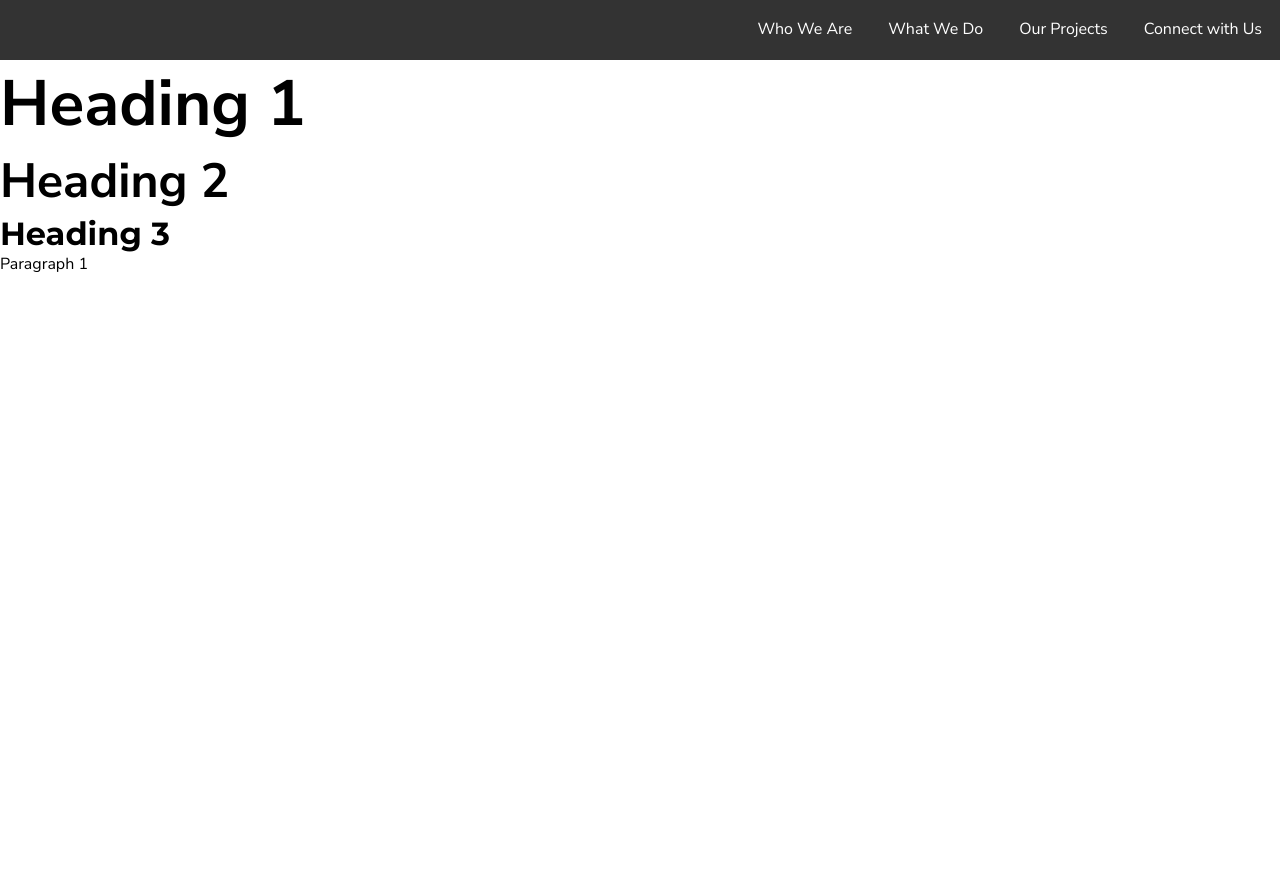
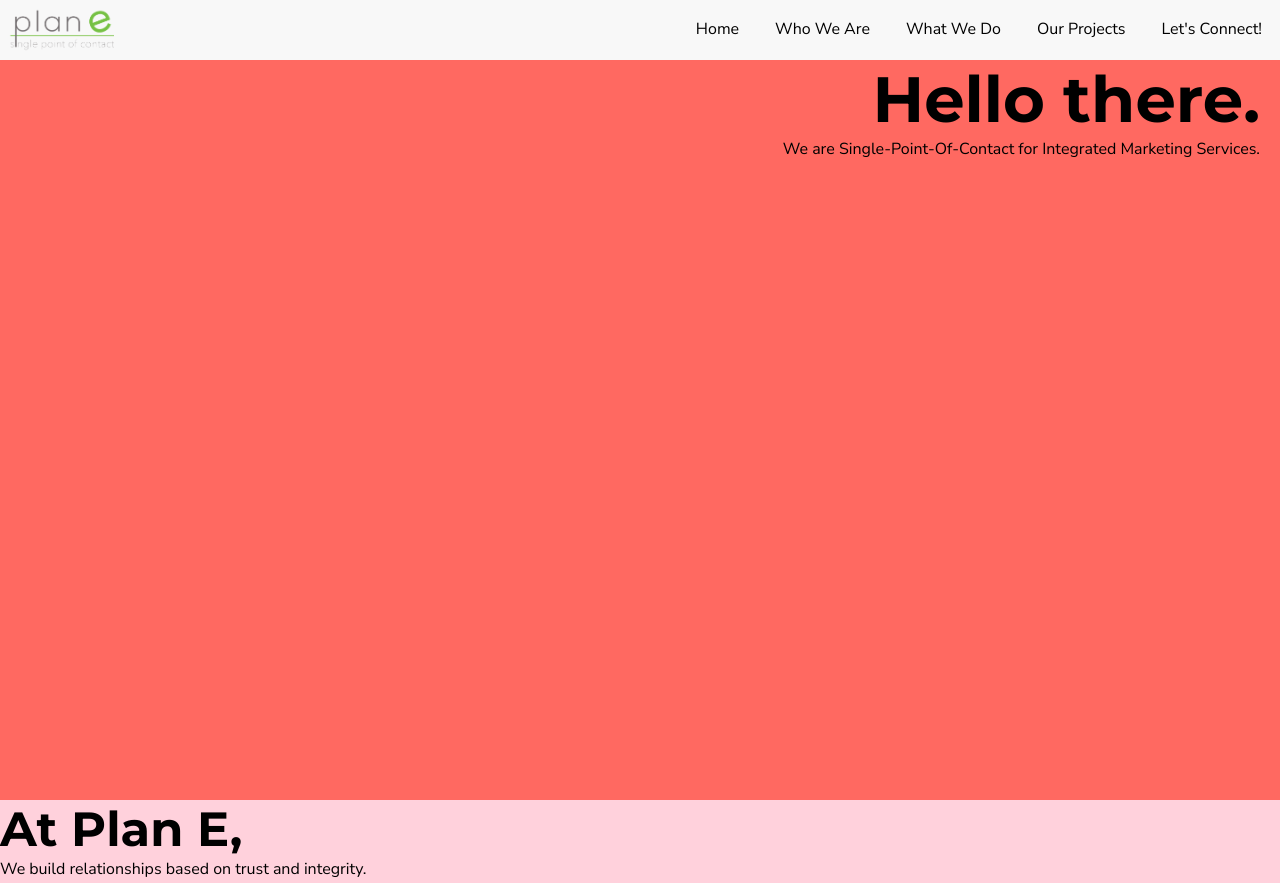
Before and after one commit to loprog/spoc_test, a plain HTML site: page index.html in a window 1280 px wide. Shown: the top 883 px of the page. Before the commit the page ends 800 px from the top, so only its background shows below. Drawn offline with nearby package versions, Linux system fonts and the light colour scheme.

Commit message:
third commit

```diff
--- /dev/null
+++ b/css-files/index.css
@@ -0,0 +1,17 @@
+.container-1 {
+    height: 100vh;
+    max-height: calc(100vh - 60px);
+    background-color: #ff6961;
+    text-align: right;
+}
+
+.main-text {
+    padding-right: 20px;
+    align-items: center;
+}
+
+.container-2 {
+    height: 100vh;
+    max-height: 100vh;
+    background-color: #ffd1dc;
+}
--- a/css-files/main.css
+++ b/css-files/main.css
@@ -8,11 +8,15 @@
 }
 
 h1 {
+    font-family: 'Montserrat', 'serif';
     font-size: 4rem;
+    font-weight: 700;
 }
 
 h2 {
+    font-family: 'Montserrat', 'serif';
     font-size: 3rem;
+    font-weight: 700;
 }
 
 h3 {
@@ -27,8 +31,9 @@ p {
 
 .main-nav {
     height: 60px;
-    background-color: rgba(0, 0, 0, 0.8);
+    background-color: #f8f8f8;
 }
+
 
 .main-nav ul {
     list-style-type: none;
@@ -41,6 +46,20 @@ p {
 
 .main-nav a {
     padding: 18px;
-    color: #fff;
+    color: #000;
     text-decoration: none;
 }
+
+.main-nav a:hover {
+    border-bottom: 3px solid #000;
+}
+
+.main-nav p {
+    float: left
+}
+
+.main-nav img {
+    float: left;
+    height: 44px;
+    padding: 8px;
+}
--- a/index.html
+++ b/index.html
@@ -5,21 +5,46 @@
     <meta http-equiv="X-UA-Compatible" content="IE=edge">
     <meta name="viewport" content="width=device-width, initial-scale=1.0">
     <link rel="stylesheet" href="css-files/main.css">
+    <link rel="stylesheet" href="css-files/index.css">
     <title>SPOC PlanE</title>
 </head>
 <body>
     <nav class="main-nav">
+        <img src="logo/logo.png" alt="logo">
         <ul>
-            <li><a href=""> Connect with Us</a></li>
+            <li><a href=""> Let's Connect! </a></li>
             <li><a href=""> Our Projects </a></li>
             <li><a href=""> What We Do </a></li>
             <li><a href=""> Who We Are </a></li>
+            <li><a href="index.html"> Home </a></li>
         </ul>
     </nav>
 
-    <h1> Heading 1 </h1>
-    <h2> Heading 2 </h2>
-    <h3> Heading 3 </h3>
-    <p> Paragraph 1</p>
+
+    <div class="container-1">
+        <div class="main-text">
+        <h1> Hello there. </h1>
+        <div id="subtext-main"></div>
+        </div>
+    </div>
+
+    <div class="container-2">
+        <h2> At Plan E, </h2>
+        <p> We build relationships based on trust and integrity.</p>
+    </div>
+
+    <div class="container-3">
+        <h2> Big or small, </h2>
+        <p> We can handle it. </p>
+        <h3> 10 </h3>
+        <p> years of experience</p>
+        <h3> 100+ </h3>
+        <p> sucessful projects </p>
+
+    </div>
+
+
+    <script src="https://cdnjs.cloudflare.com/ajax/libs/gsap/3.6.1/gsap.min.js "></script>
+    <script src="js-files/index.js"></script>
 </body>
 </html>
--- /dev/null
+++ b/js-files/index.js
@@ -0,0 +1,38 @@
+var aText = new Array(
+    "We are Single-Point-Of-Contact for Integrated Marketing Services. "
+);
+
+var iSpeed = 50; // time delay of print out
+var iIndex = 0; // start printing array at this posision
+var iArrLength = aText[0].length; // the length of the text array
+var iScrollAt = 20; // start scrolling up at this many lines
+
+var iTextPos = 0; // initialise text position
+var sContents = ''; // initialise contents variable
+var iRow; // initialise current row
+
+function typewriter()
+{
+ sContents =  ' ';
+ iRow = Math.max(0, iIndex-iScrollAt);
+ var destination = document.getElementById("subtext-main");
+ while ( iRow < iIndex ) {
+    sContents += aText[iRow++] + '<br />';
+   }
+   destination.innerHTML = sContents + aText[iIndex].substring(0, iTextPos);
+   if ( iTextPos++ == iArrLength ) {
+    iTextPos = 0;
+    iIndex++;
+    if ( iIndex != aText.length ) {
+     iArrLength = aText[iIndex].length;
+     setTimeout("typewriter()", 500);
+    }
+   } else {
+    setTimeout("typewriter()", iSpeed);
+   }
+  }
+
+typewriter();
+
+
+gsap.registerPlugin(ScrollTrigger);
```
